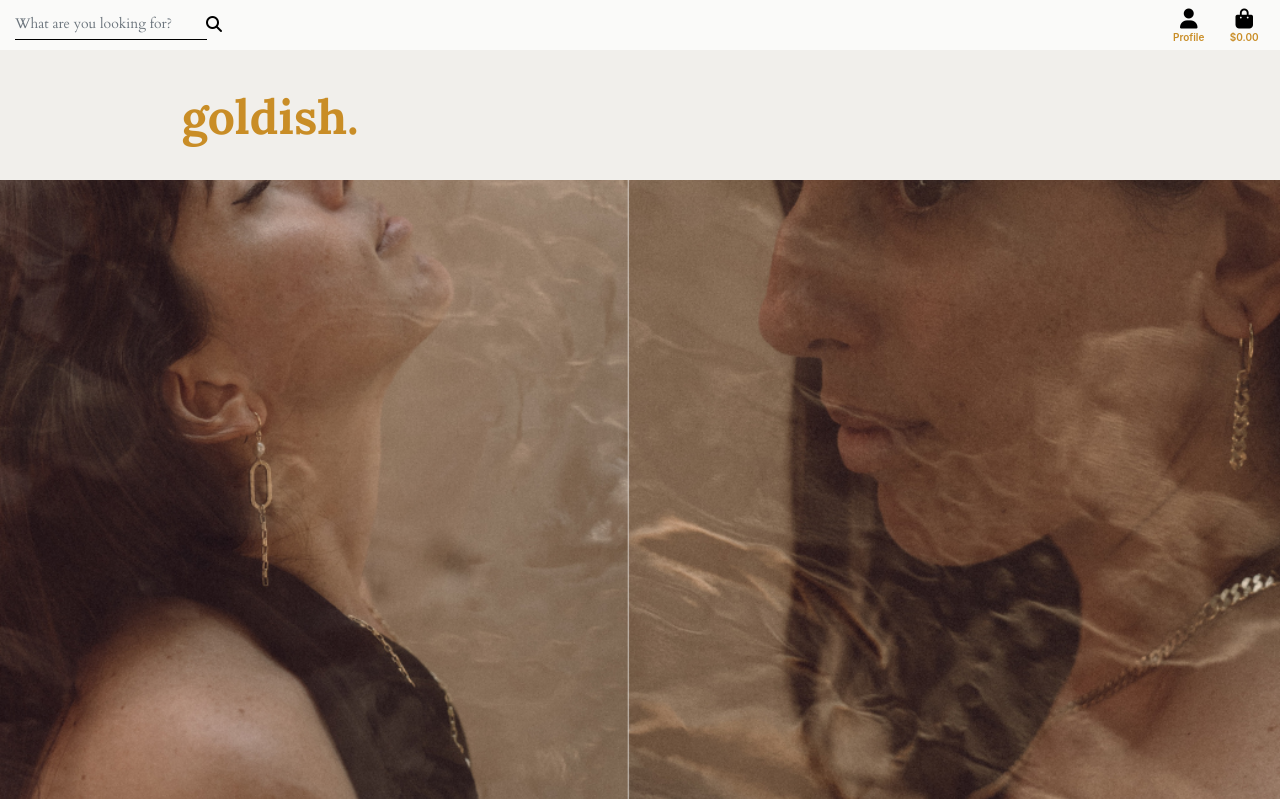
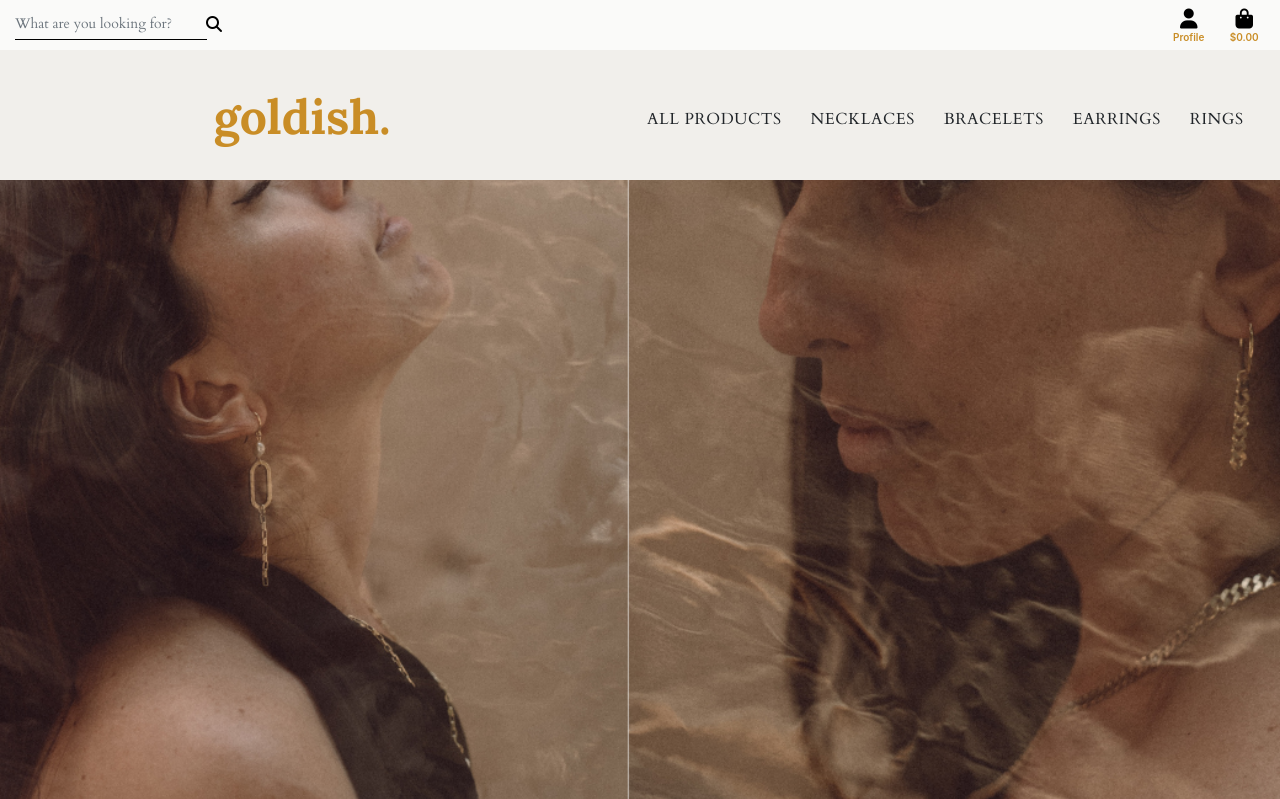
Before and after one commit to kristinabog/goldish, a Django app: page / in a window 1280 px wide. Shown: the top 799 px of the page. Run offline with Django 3.2, Linux system fonts and the light colour scheme; some libraries are stand-ins or nearby versions.

Commit message:
Added nav bar links for products and their styling

```diff
--- a/static/css/base.css
+++ b/static/css/base.css
@@ -1,6 +1,6 @@
 html {
     height: 100%;
-    font-family: 'Cardo';
+    font-family: 'Cardo', sans-serif;
     background-color: #fafaf9;
 }
 
@@ -60,15 +60,23 @@ html {
 }
 
 #logo-col {
-    margin-left: 10rem;
+    margin-left: 12rem;
 }
 
 #logo {
-    font-family: 'Lora';
+    font-family: 'Lora', sans-serif;
     font-size: 3rem;
     color: #c98d26;
 }
 
+#nav2-links-col {
+    font-family: 'Cardo', sans-serif;
+    letter-spacing: 0.6px;
+}
+
+div#nav2-links-col li.list-inline-item:not(:last-child) {
+    margin-right: 1.5rem;
+}
 
 /* home */
 
--- a/templates/base.html
+++ b/templates/base.html
@@ -35,6 +35,7 @@
   </head>
   <body>
     <header class="container-fluid fixed-top">
+    <!-- Navbar 1 -->
         <div class="row" id="navbar-1">
             <div class="col-3 py-1 py-lg-0 search-bar">
                 <form method="GET" action="">
@@ -91,11 +92,31 @@
                 </ul>
             </div>
         </div>
+    <!-- Navbar 1 -->
         <div id="navbar-2" class="row pt-lg-2 d-none d-lg-flex">
             <div class="col-12 col-lg-4 my-auto text-center" id="logo-col">
                 <a href="{% url 'home' %}" class="nav-link logo-link">
                     <h2 class="my-0" id="logo"><strong>goldish.</strong></h2>
                 </a>
+            </div>
+            <div class="col-lg-6 my-auto" id="nav2-links-col">
+                <ul class="list-inline list-unstyled text-center text-lg-right my-auto text-uppercase">
+                    <li class="list-inline-item">
+                        <a>All Products</a>
+                    </li>
+                    <li class="list-inline-item">
+                        <a>Necklaces</a>
+                    </li>
+                    <li class="list-inline-item">
+                        <a>Bracelets</a>
+                    </li>
+                    <li class="list-inline-item">
+                        <a>Earrings</a>
+                    </li>
+                    <li class="list-inline-item">
+                        <a>Rings</a>
+                    </li>
+                </ul>
             </div>
         </div>
     </header>
```
Lines whose indentation alone changed are shown as unchanged.
